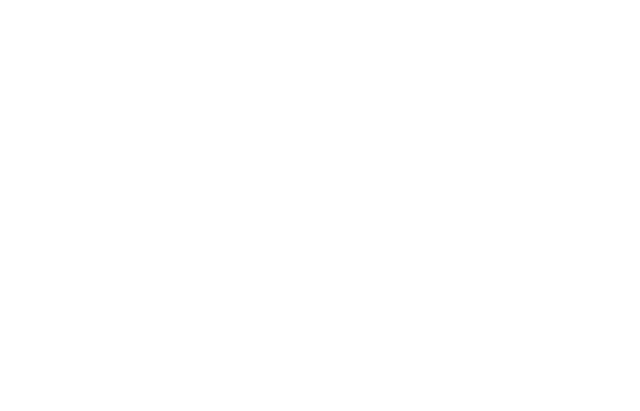
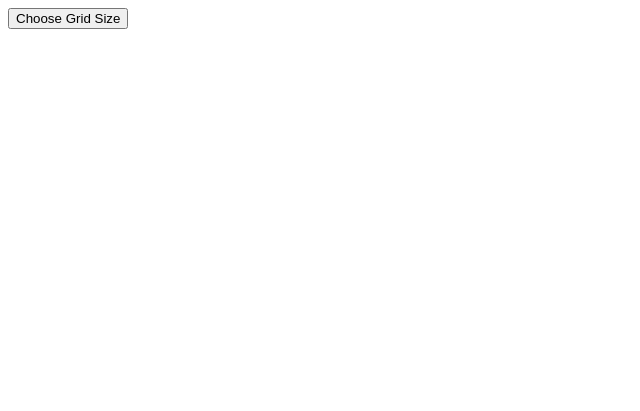
Before and after one commit to dabrickashaw60/etch-a-sketch, a plain HTML site: page index.html in a window 1280 px wide. Shown: the whole page, without its empty margins (0-640 px from the left). Drawn offline with Linux system fonts and the light colour scheme.

Commit message:
Completed project. Added button that will allow user to enter in a number. This number corresponds to the grid size.

```diff
--- a/index.html
+++ b/index.html
@@ -8,6 +8,7 @@
   <script src="java.js" defer></script>
 </head>
 <body>
+  <button id="grid-size" onclick="playGame()">Choose Grid Size</button>
   <div class="container" id="container">
 
   </div>
--- a/java.js
+++ b/java.js
@@ -1,8 +1,10 @@
 const container = document.querySelector('#container');
-let gridSize = 16;
+
 let count = 1;
 
 
+function playGame(){
+let gridSize = prompt("Please enter a number up to 100");
 
 while (count<=gridSize){
 
@@ -28,3 +30,4 @@ container.addEventListener('mouseover', e =>{
     target.classList.add('hover')
   }
 });
+};
--- a/style.css
+++ b/style.css
@@ -14,8 +14,9 @@
 }
 .container div div{
   flex: 1;
-  height: 50px;
+  height: 25px;
   flex-direction: column;
+  flex-grow: 1;
 }
 .hover{
   background-color: blue;
```
